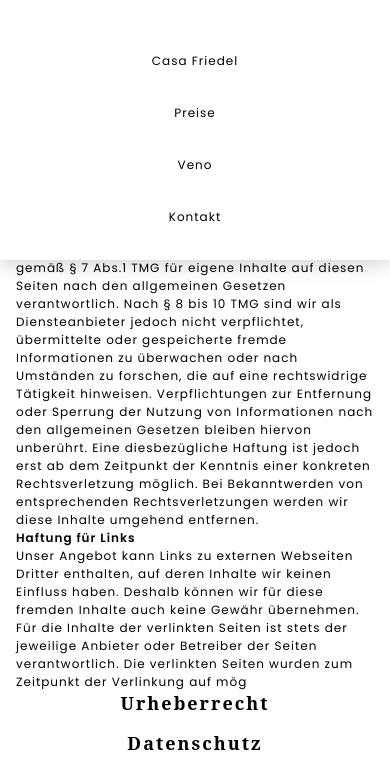
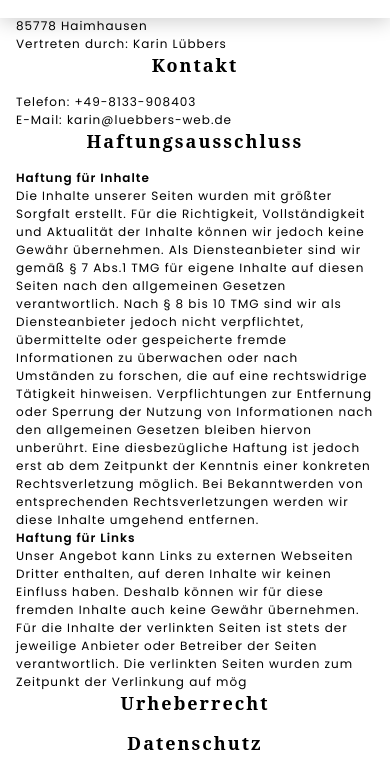
Before and after one commit to bleitz/casa-friedel, a plain HTML site: page legal.html in a window 390 px wide. Shown: the part 67-844 px from the top of the page. Drawn offline with Linux system fonts and the light colour scheme; a web font is replaced by a local one.

Commit message:
Adds nav component to legal page

```diff
--- a/legal.html
+++ b/legal.html
@@ -12,34 +12,8 @@
 
 <body>
 
-<nav>
-    <div class="nav-container">
-        <div class="logo">
-            <img src="src/logo.png" alt="Casa Friedel Logo">
-        </div>
-
-        <div class="hamburger">
-            <div class="line1"></div>
-            <div class="line2"></div>
-            <div class="line3"></div>
-        </div>
-
-        <ul class="nav-links">
-            <li>
-                <a href="index.html#casaFriedel">Casa Friedel</a>
-            </li>
-            <li>
-                <a href="index.html#preise">Preise</a>
-            </li>
-            <li>
-                <a href="index.html#veno">Veno</a>
-            </li>
-            <li>
-                <a href="index.html#contact">Kontakt</a>
-            </li>
-        </ul>
-    </div>
-</nav>
+<!-- Nav custom element to be reused across files -->
+<navigation-bar></navigation-bar>
 
 <div class="container">
 
```
Also changed, not shown: index.html (+1 -1 lines).
